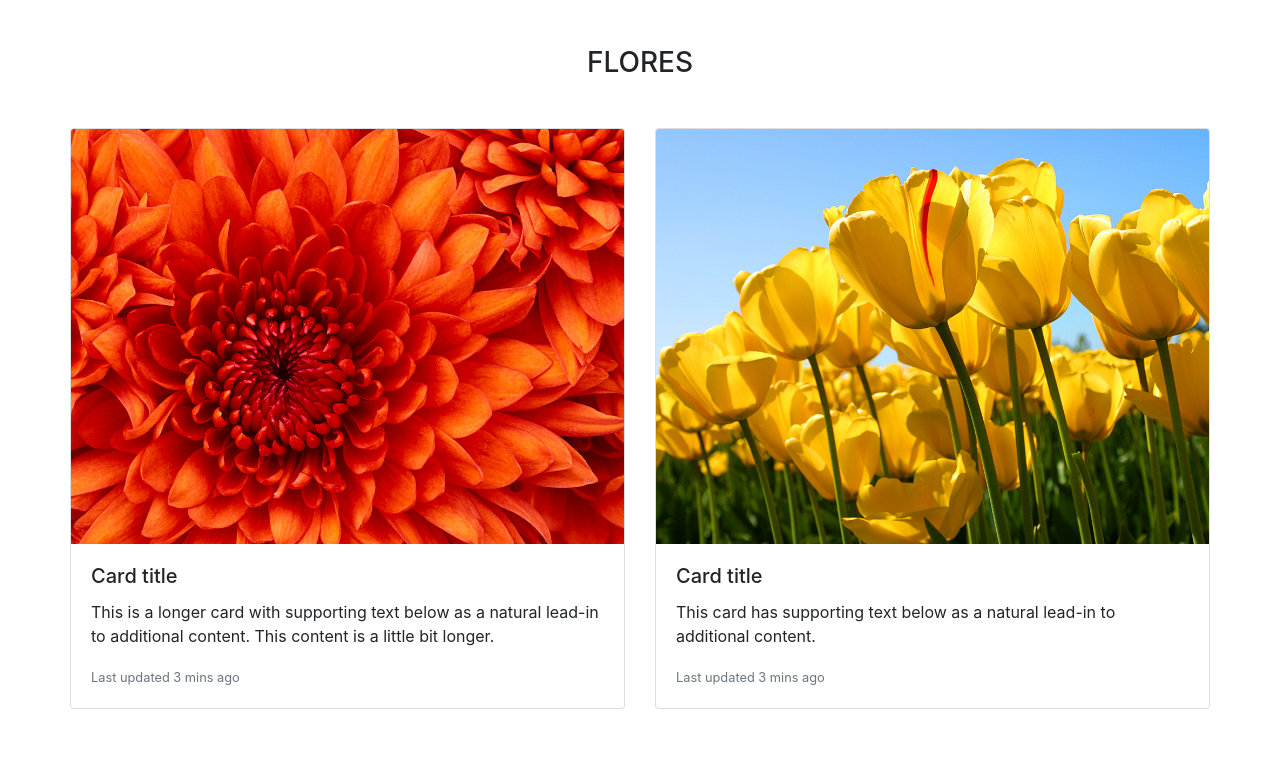
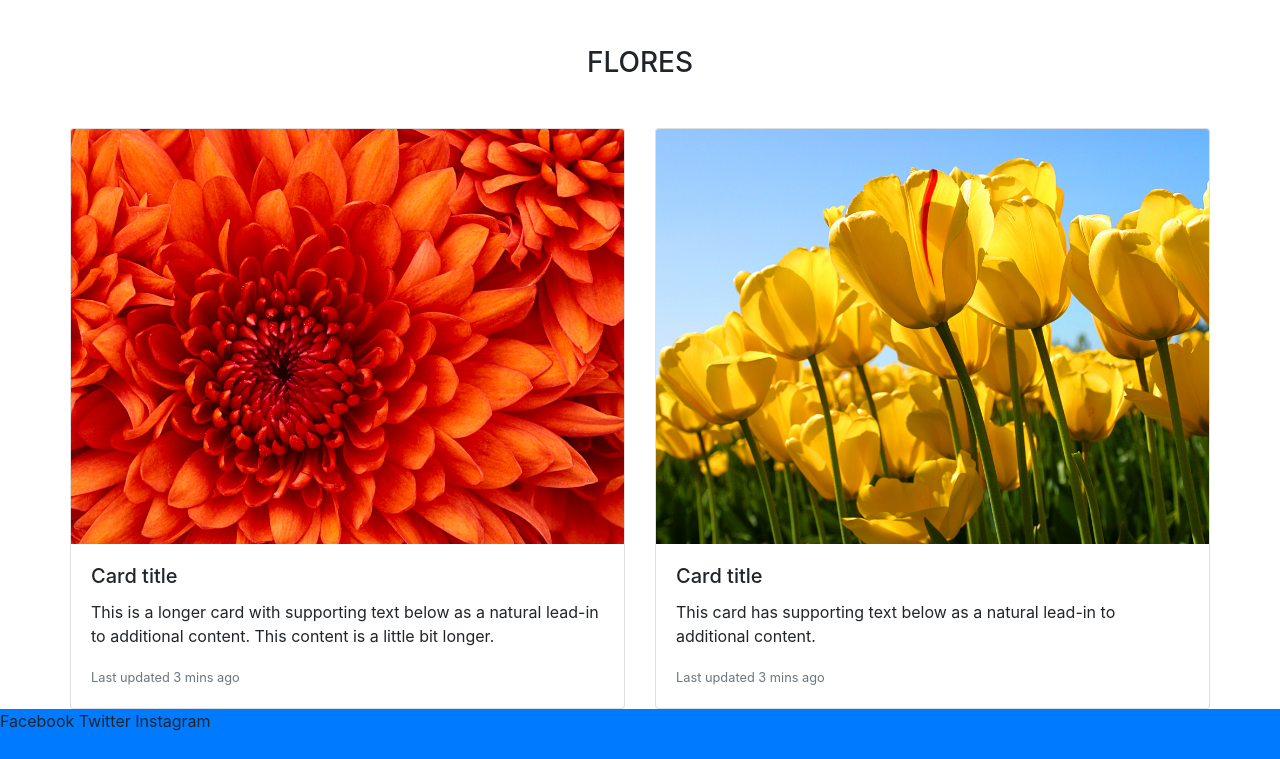
Before and after one commit to juanignaciocansillieri/Proyecto2, a plain HTML site: page index.html in a window 1280 px wide. Shown: the part 1444-2203 px from the top of the page. Before the commit the page ends 2153 px from the top, so only its background shows below. Drawn offline with nearby package versions, Linux system fonts and the light colour scheme.

Commit message:
trabajando footer

```diff
--- a/index.html
+++ b/index.html
@@ -5,6 +5,7 @@
     <meta name="viewport" content="width=device-width, initial-scale=1.0">
     <meta http-equiv="X-UA-Compatible" content="ie=edge">
     <link rel="stylesheet" href="https://stackpath.bootstrapcdn.com/bootstrap/4.3.1/css/bootstrap.min.css" integrity="sha384-ggOyR0iXCbMQv3Xipma34MD+dH/1fQ784/j6cY/iJTQUOhcWr7x9JvoRxT2MZw1T" crossorigin="anonymous">
+    <link rel="stylesheet" href="style.css">
     <title>Document</title>
 </head>
 <body>
@@ -237,6 +238,10 @@
         </div>
     </main>
 
+    <div class="footer bg-primary">
+      Facebook Twitter Instagram
+    </div>
+
     <script src="https://code.jquery.com/jquery-3.3.1.slim.min.js" integrity="sha384-q8i/X+965DzO0rT7abK41JStQIAqVgRVzpbzo5smXKp4YfRvH+8abtTE1Pi6jizo" crossorigin="anonymous"></script>
     <script src="https://cdnjs.cloudflare.com/ajax/libs/popper.js/1.14.7/umd/popper.min.js" integrity="sha384-UO2eT0CpHqdSJQ6hJty5KVphtPhzWj9WO1clHTMGa3JDZwrnQq4sF86dIHNDz0W1" crossorigin="anonymous"></script>
     <script src="https://stackpath.bootstrapcdn.com/bootstrap/4.3.1/js/bootstrap.min.js" integrity="sha384-JjSmVgyd0p3pXB1rRibZUAYoIIy6OrQ6VrjIEaFf/nJGzIxFDsf4x0xIM+B07jRM" crossorigin="anonymous"></script>
--- a/style.css
+++ b/style.css
@@ -1,6 +1,8 @@
 *{
     margin :0;
     padding: 0;
+}
 
-
+.footer {
+    height: 50px;
 }
```
